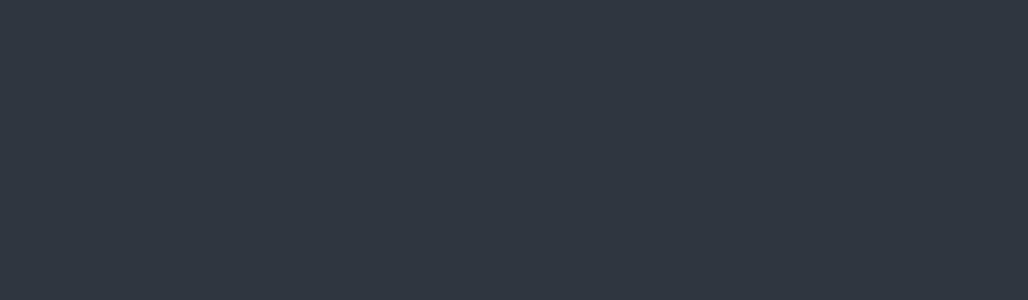
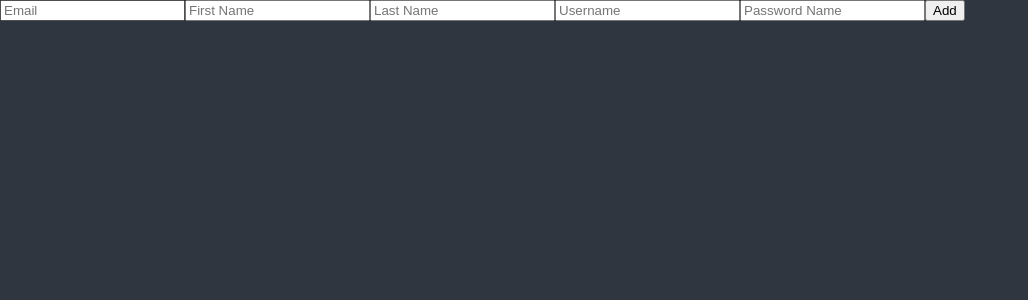
Before and after one commit to kiyoungsong/react-masterclass, a React (Create React App) app: page / in a window 1280 px wide. Shown: the top 300 px of the page, without its empty margins (0-1028 px from the left). Built offline with nearby package versions, Linux system fonts and the light colour scheme.

Commit message:
⚡ feature: react-hook-form 적용

```diff
--- a/package.json
+++ b/package.json
@@ -18,6 +18,7 @@
     "react-apexcharts": "^1.4.0",
     "react-dom": "^17.0.2",
     "react-helmet": "^6.1.0",
+    "react-hook-form": "^7.28.0",
     "react-query": "^3.34.16",
     "react-router-dom": "^6.2.2",
     "react-scripts": "5.0.0",
--- a/src/App.tsx
+++ b/src/App.tsx
@@ -1,5 +1,6 @@
 import React from 'react';
 import { createGlobalStyle } from 'styled-components';
+import ToDoList from './TodoList';
 
 const GlobalStyle = createGlobalStyle`
   @import url('https://fonts.googleapis.com/css2?family=Source+Sans+Pro:wght@300;400&display=swap');
@@ -69,6 +70,7 @@
   return (
     <>
       <GlobalStyle/>
+      <ToDoList/>
     </>
   );
 }
--- /dev/null
+++ b/src/TodoList.tsx
@@ -0,0 +1,45 @@
+import React, { useState } from "react";
+import { useForm } from 'react-hook-form';
+
+function ToDoList() {
+  // register가 있으면 onChange항수가 필요없음
+  // watch은 변경을 주시함
+  const { register, watch } = useForm();
+  console.log(watch());
+  return (
+    <div>
+      <form>
+        <input {...register("Email")} placeholder="Email" />
+        <input {...register("FirstName")} placeholder="First Name" />
+        <input {...register("LastName")} placeholder="Last Name" />
+        <input {...register("Username")} placeholder="Username" />
+        <input {...register("PasswordName")} placeholder="Password Name" />
+        <button>Add</button>
+      </form>
+    </div>
+  );
+
+  // react Form을 통해 밑의 주석 코드는 필요없어짐
+  // const [toDo, setToDo] = useState('');
+
+  // const onChange = (e: React.FormEvent<HTMLInputElement>) => {
+  //   const { currentTarget: { value } } = e;
+  //   setToDo(value);
+  // };
+
+  // const onSubmit = (e: React.FormEvent<HTMLFormElement>) => {
+  //   e.preventDefault();
+  //   console.log(toDo);
+  // }
+
+  // return (
+  //   <div>
+  //     <form onSubmit={onSubmit}>
+  //       <input value={toDo} onChange={onChange} placeholder="Write a to do" />
+  //       <button>Add</button>
+  //     </form>
+  //   </div>
+  // );
+}
+
+export default ToDoList;
--- a/src/theme.ts
+++ b/src/theme.ts
@@ -6,10 +6,3 @@
   accentColor: "#9c88ff",
   cardBgColor: "transparent",
 };
-
-export const lightTheme: DefaultTheme = {
-  bgColor: "whitesmoke",
-  textColor: "black",
-  accentColor: "#9c88ff",
-  cardBgColor: "white",
-};
```
Also changed, not shown: src/api.ts (deleted, +0 -21 lines), 1 other file (tests, documents, lock files or other folders).
